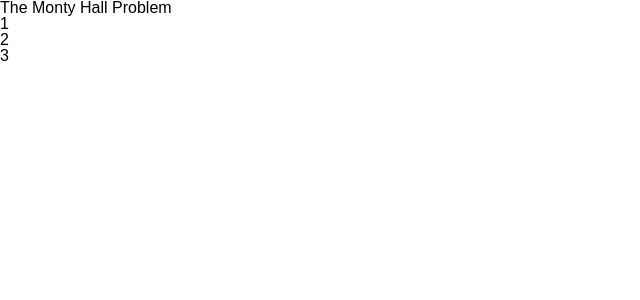
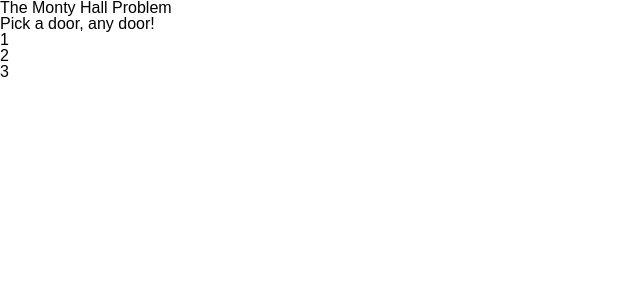
Before and after one commit to jmagrippis/monty-hall, a React (Create React App) app: page / in a window 1280 px wide. Shown: the top 300 px of the page, without its empty margins (0-640 px from the left). Built offline with nearby package versions, Linux system fonts and the light colour scheme.

Commit message:
Basic flow through game choices

```diff
--- a/src/components/App.js
+++ b/src/components/App.js
@@ -1,15 +1,48 @@
 import React, { PureComponent } from 'react'
+import random from 'lodash/random'
 
 import GameArea from './GameArea/GameArea'
+import GameHost from './GameHost/GameHost'
+import getGameDoors from '../utils/getGameDoors'
+import getDoorToOffer from '../utils/getDoorToOffer'
 
 class App extends PureComponent {
+  state = {
+    amount: 3,
+    doors: getGameDoors(3, random(2)),
+    step: 'select'
+  }
+
+  selectDoor = selectedDoor => {
+    this.setState({ selectedDoor, step: 'confirm' })
+  }
+
+  confirmDoor = () => {
+    const { doors, selectedDoor } = this.state
+    const offeredDoor = getDoorToOffer(doors, selectedDoor)
+    this.setState({ offeredDoor, step: 'switch' })
+  }
+
   render() {
+    const { doors, step, selectedDoor, offeredDoor } = this.state
+
     return (
       <div>
         <header>
           <h1>The Monty Hall Problem</h1>
         </header>
-        <GameArea />
+        <GameHost
+          step={step}
+          selected={selectedDoor + 1}
+          offered={offeredDoor + 1}
+        />
+        <GameArea
+          doors={doors}
+          offered={offeredDoor}
+          selected={selectedDoor}
+          selectDoor={this.selectDoor}
+          confirmDoor={this.confirmDoor}
+        />
       </div>
     )
   }
--- a/src/components/GameArea/GameArea.js
+++ b/src/components/GameArea/GameArea.js
@@ -1,16 +1,28 @@
 import React, { PureComponent } from 'react'
 
 import Door from './Door/Door'
-import getGameDoors from '../../utils/getGameDoors'
-import getRandomIntBetween from '../../utils/getRandomIntBetween'
-
-const amount = 3
-const doors = getGameDoors(amount, getRandomIntBetween(0, amount - 1))
 
 class GameArea extends PureComponent {
   render() {
+    const { confirmDoor, doors, selectDoor, offered, selected } = this.props
+
     return (
-      <div>{doors.map(({ prize }, i) => <Door key={i} label={i + 1} />)}</div>
+      <div>
+        {doors.map(({ prize }, i) => {
+          const revealed = offered && i !== offered && i !== selected
+          return (
+            <Door
+              key={i}
+              id={i}
+              label={i + 1}
+              revealed={revealed}
+              onClick={
+                revealed ? undefined : i === selected ? confirmDoor : selectDoor
+              }
+            />
+          )
+        })}
+      </div>
     )
   }
 }
--- /dev/null
+++ b/src/components/GameHost/GameHost.js
@@ -0,0 +1,33 @@
+import React, { PureComponent } from 'react'
+
+class GameHost extends PureComponent {
+  render() {
+    const { offered, step, selected } = this.props
+    switch (step) {
+      case 'select':
+        return <div>Pick a door, any door!</div>
+      case 'confirm':
+        return (
+          <div>
+            You have selected door <strong>{selected}</strong>!
+          </div>
+        )
+      case 'switch':
+        return (
+          <div>
+            <div>As you can see, there was no prize behind those doors.</div>
+            <div>
+              Would you like to <strong>switch to {offered}</strong>?
+            </div>
+            <div>
+              Or will you <strong>stick to {selected}</strong>?
+            </div>
+          </div>
+        )
+      default:
+        return <div>You somehow ended up in a broken state!</div>
+    }
+  }
+}
+
+export default GameHost
--- a/src/index.css
+++ b/src/index.css
@@ -1,3 +1,7 @@
 body {
   font-family: sans-serif;
 }
+
+strong {
+  font-weight: 600;
+}
--- /dev/null
+++ b/src/utils/getDoorToOffer.js
@@ -0,0 +1,12 @@
+import findIndex from 'lodash/findIndex'
+import range from 'lodash/range'
+import sample from 'lodash/sample'
+
+const getDoorToOffer = (doors, selected) => {
+  if (!doors[selected].prize) return findIndex(doors, 'prize')
+  const options = range(doors.length)
+  options.splice(selected, 1)
+  return sample(options)
+}
+
+export default getDoorToOffer
--- a/src/utils/getGameDoors.js
+++ b/src/utils/getGameDoors.js
@@ -1,4 +1,6 @@
+import range from 'lodash/range'
+
 const getGameDoors = (amount = 3, winningIndex = 0) =>
-  [...Array(amount).keys()].map(i => ({ prize: winningIndex === i }))
+  range(amount).map(i => ({ prize: winningIndex === i }))
 
 export default getGameDoors
--- a/src/utils/getRandomIntBetween.js
+++ /dev/null
@@ -1,7 +0,0 @@
-function getRandomIntBetween(min = 0, max = 1) {
-  if (max < min)
-    throw new Error(`Given min (${min}) is bigger than given max (${max})`)
-  return Math.floor(Math.random() * (max - min + 1) + min)
-}
-
-export default getRandomIntBetween
```
Also changed, not shown: package.json (+9 -2 lines), 2 other files (tests, documents, lock files or other folders).
